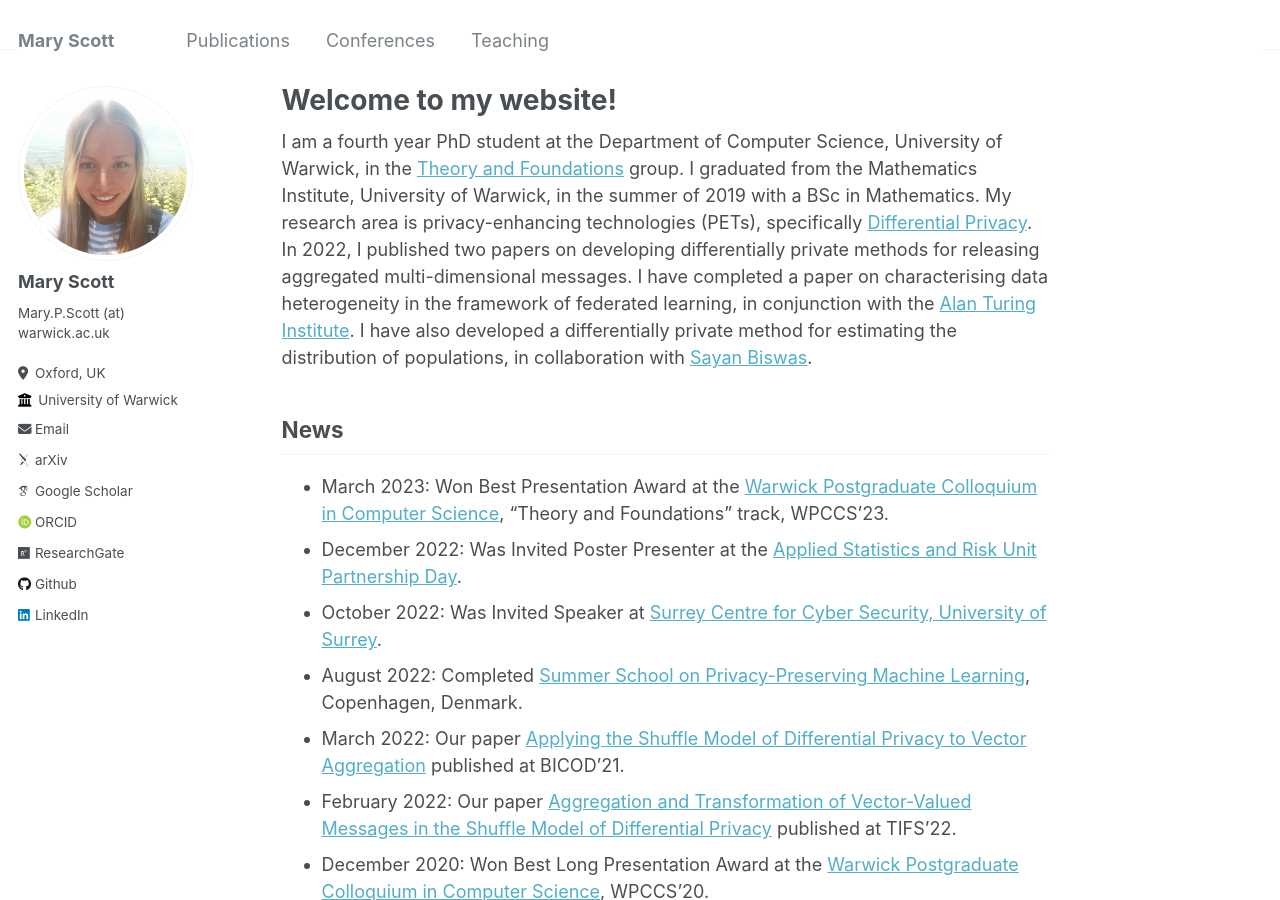
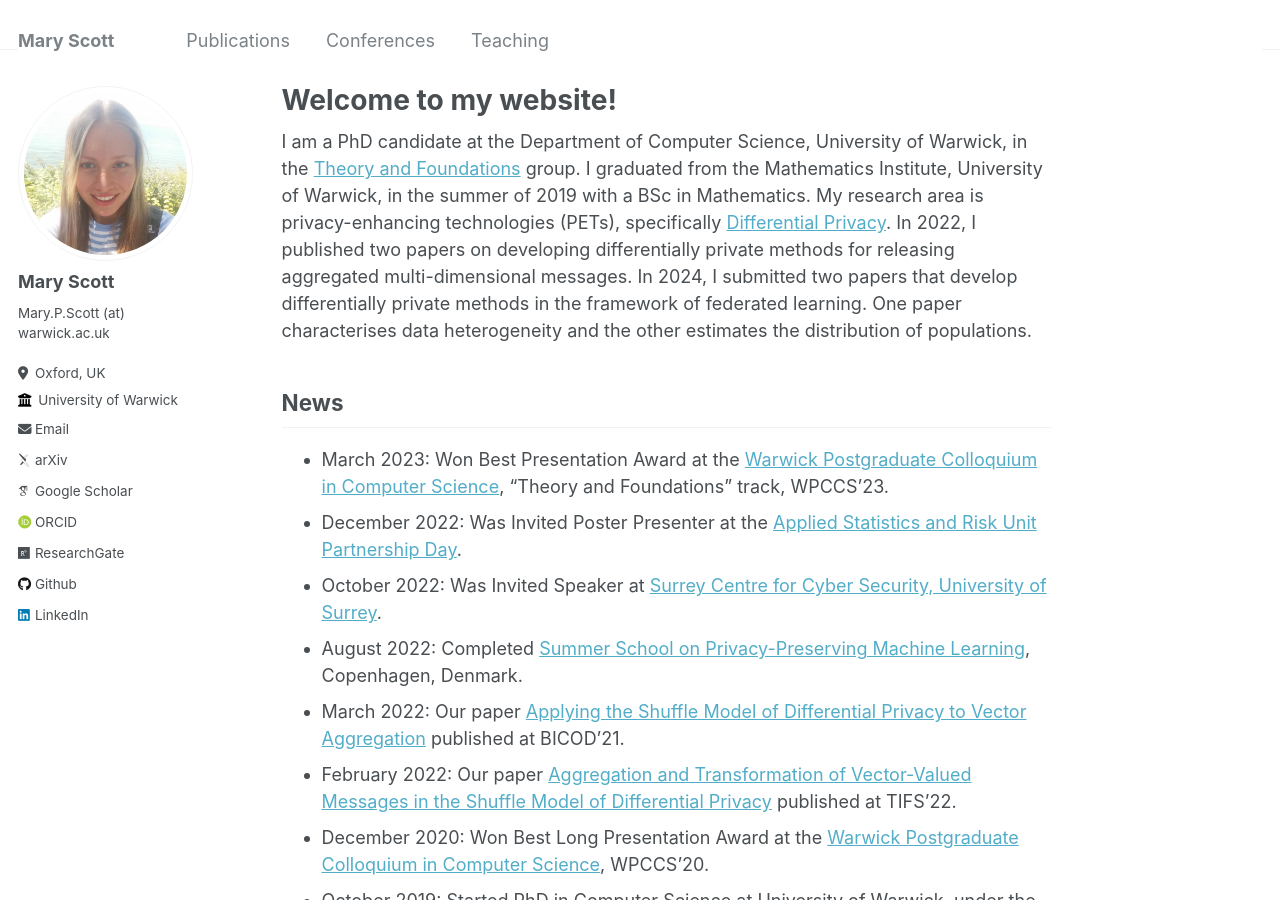
Before and after one commit to mary-python/mary-python.github.io, a Jekyll site: the page built from _pages/about.md, in a window 1280 px wide and 900 px high. Built offline with Jekyll 4.4.1, drawn with Linux system fonts in a browser that asks for light colours; some web fonts are replaced.

Commit message:
Update about.md

```diff
--- a/_pages/about.md
+++ b/_pages/about.md
@@ -7,7 +7,7 @@ redirect_from:
   - /about.html
 ---
 
-I am a fourth year PhD student at the Department of Computer Science, University of Warwick, in the [Theory and Foundations](https://warwick.ac.uk/fac/sci/dcs/research/focs/) group. I graduated from the Mathematics Institute, University of Warwick, in the summer of 2019 with a BSc in Mathematics. My research area is privacy-enhancing technologies (PETs), specifically [Differential Privacy](https://en.wikipedia.org/wiki/Differential_privacy). In 2022, I published two papers on developing differentially private methods for releasing aggregated multi-dimensional messages. I have completed a paper on characterising data heterogeneity in the framework of federated learning, in conjunction with the [Alan Turing Institute](https://www.turing.ac.uk/). I have also developed a differentially private method for estimating the distribution of populations, in collaboration with [Sayan Biswas](https://people.epfl.ch/sayan.biswas?lang=en).
+I am a PhD candidate at the Department of Computer Science, University of Warwick, in the [Theory and Foundations](https://warwick.ac.uk/fac/sci/dcs/research/focs/) group. I graduated from the Mathematics Institute, University of Warwick, in the summer of 2019 with a BSc in Mathematics. My research area is privacy-enhancing technologies (PETs), specifically [Differential Privacy](https://en.wikipedia.org/wiki/Differential_privacy). In 2022, I published two papers on developing differentially private methods for releasing aggregated multi-dimensional messages. In 2024, I submitted two papers that develop differentially private methods in the framework of federated learning. One paper characterises data heterogeneity and the other estimates the distribution of populations.
 
 News
 ------
```
